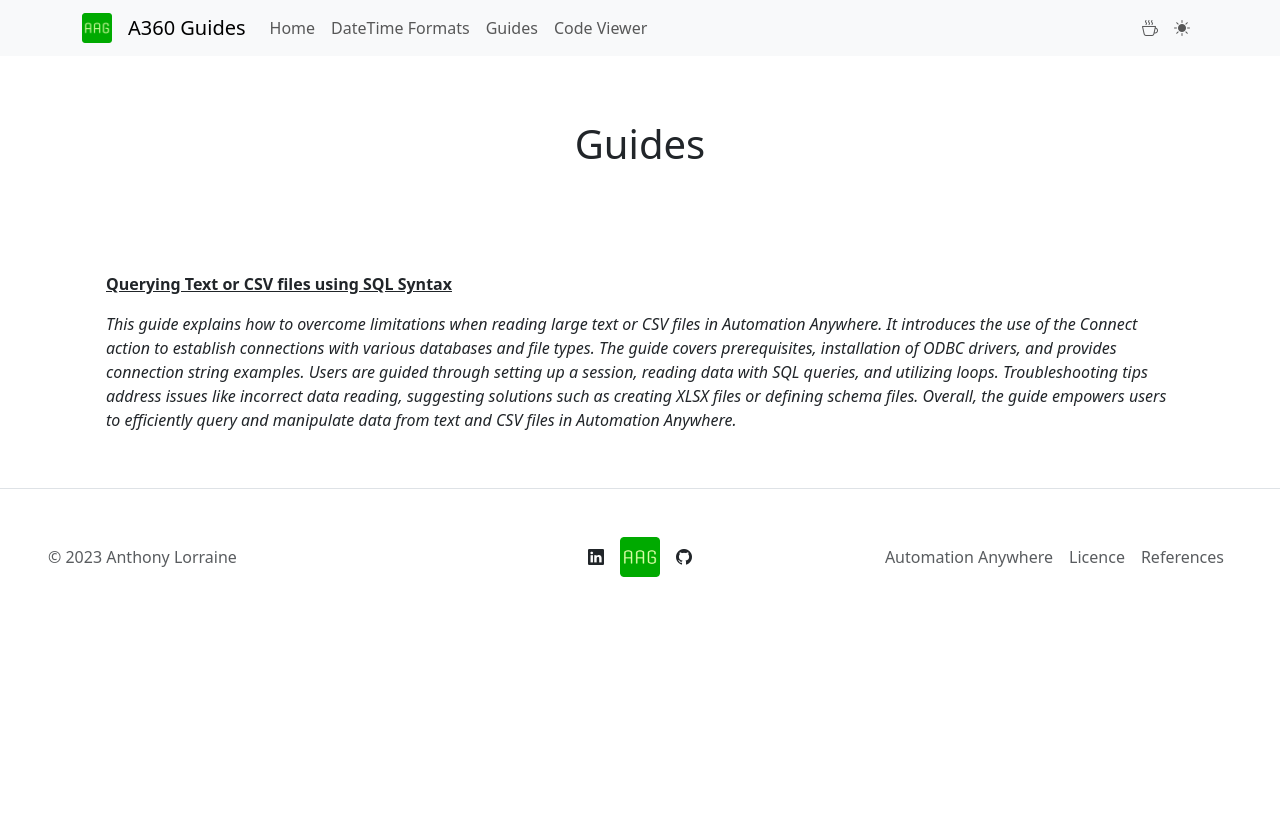
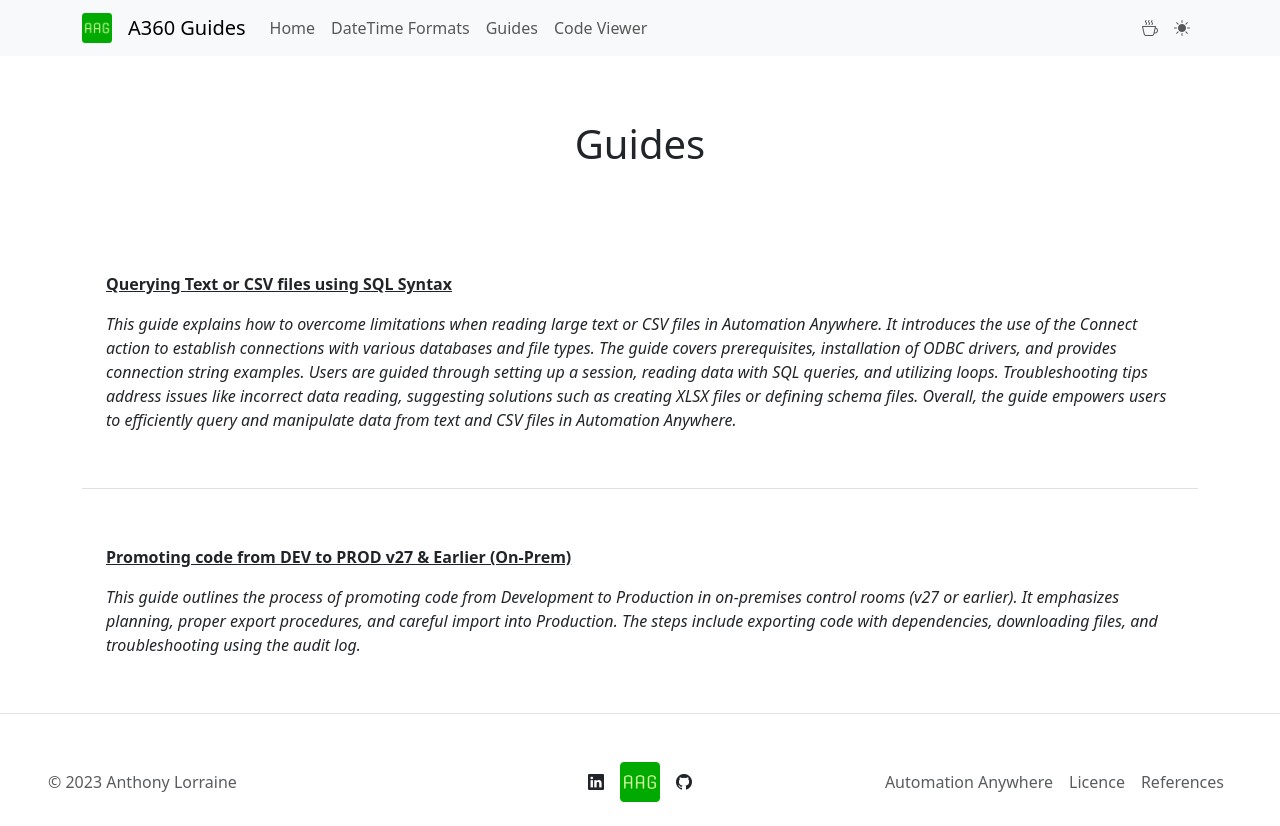
Before and after one commit to AnthonyLorraine/aa360-ra, a React (Create React App) app: page /guides in a window 1280 px wide. Before the commit the page ends 800 px from the top, so only its background shows below. Built offline with nearby package versions, Linux system fonts and the light colour scheme.

Commit message:
Added new guide to list

```diff
--- a/src/pages/Guides.js
+++ b/src/pages/Guides.js
@@ -8,11 +8,11 @@ const Guides = () => {
         name: "Querying Text or CSV files using SQL Syntax",
         summary: "This guide explains how to overcome limitations when reading large text or CSV files in Automation Anywhere. It introduces the use of the Connect action to establish connections with various databases and file types. The guide covers prerequisites, installation of ODBC drivers, and provides connection string examples. Users are guided through setting up a session, reading data with SQL queries, and utilizing loops. Troubleshooting tips address issues like incorrect data reading, suggesting solutions such as creating XLSX files or defining schema files. Overall, the guide empowers users to efficiently query and manipulate data from text and CSV files in Automation Anywhere."
     },
-    //     {
-    //     file: "query-text-csv-using-sql",
-    //     name: "Placeholder 1",
-    //     summary: "This guide explains how to overcome limitations when reading large text or CSV files in Automation Anywhere. It introduces the use of the Connect action to establish connections with various databases and file types. The guide covers prerequisites, installation of ODBC drivers, and provides connection string examples. Users are guided through setting up a session, reading data with SQL queries, and utilizing loops. Troubleshooting tips address issues like incorrect data reading, suggesting solutions such as creating XLSX files or defining schema files. Overall, the guide empowers users to efficiently query and manipulate data from text and CSV files in Automation Anywhere."
-    // }
+        {
+            file: "promoting-code-from-dev-to-prod",
+            name: "Promoting code from DEV to PROD v27 & Earlier (On-Prem)",
+            summary: "This guide outlines the process of promoting code from Development to Production in on-premises control rooms (v27 or earlier). It emphasizes planning, proper export procedures, and careful import into Production. The steps include exporting code with dependencies, downloading files, and troubleshooting using the audit log."
+        }
     ]
 
     const handleOpenGuide = (event) => {
```
